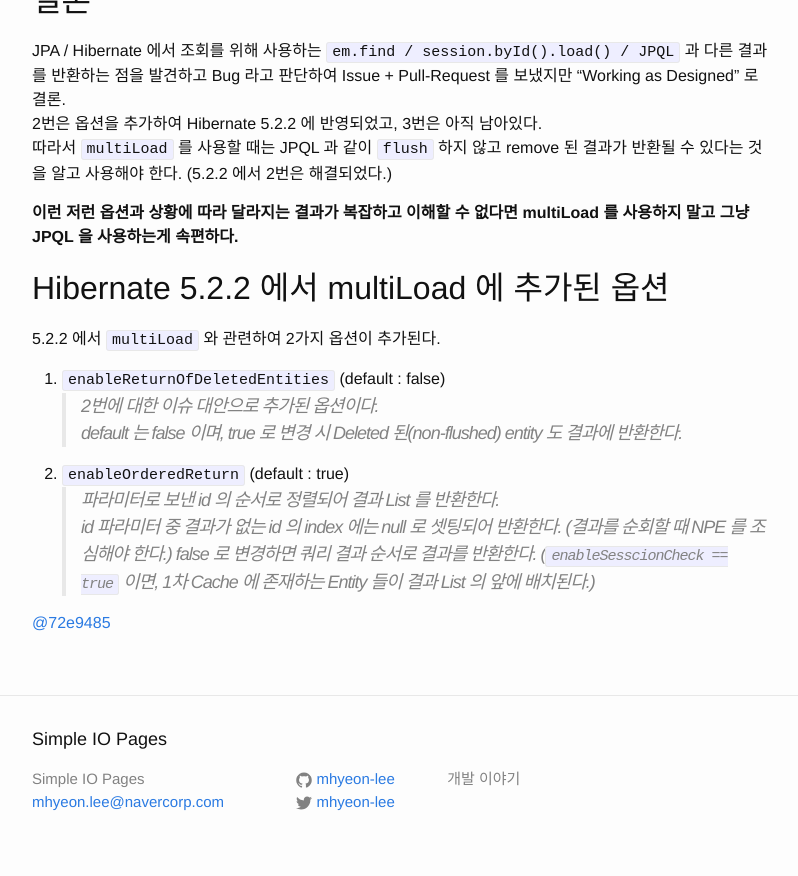
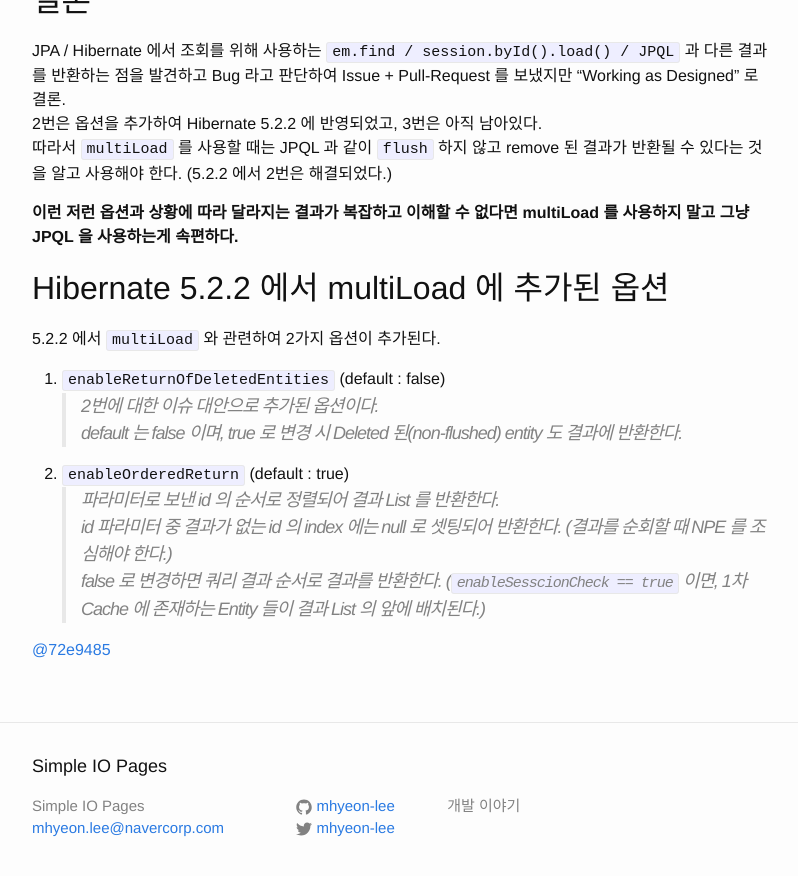
Before and after one commit to mhyeon-lee/mhyeon-lee.github.io, a Jekyll site: the page built from _posts/2016-08-05-[Hibernate] load-by-multiple-id API 를 사용할때 알아야할 것들.markdown, in a window 1280 px wide and 900 px high, scrolled down 4813 px. Shown: the top 876 px of the window, without its empty margins (238-1036 px from the left). Built offline with Jekyll 4.4.1, drawn with Linux system fonts in a browser that asks for light colours.

```diff
--- a/_posts/2016-08-05-[Hibernate] load-by-multiple-id API 를 사용할때 알아야할 것들.markdown
+++ b/_posts/2016-08-05-[Hibernate] load-by-multiple-id API 를 사용할때 알아야할 것들.markdown
@@ -142,7 +142,7 @@ JPA / Hibernate 에서 조회를 위해 사용하는 `em.find / session.byId().l
 
 2. `enableOrderedReturn` (default : true)
     > 파라미터로 보낸 id 의 순서로 정렬되어 결과 List 를 반환한다. <br />
-    > id 파라미터 중 결과가 없는 id 의 index 에는 null 로 셋팅되어 반환한다. (결과를 순회할 때 NPE 를 조심해야 한다.)
+    > id 파라미터 중 결과가 없는 id 의 index 에는 null 로 셋팅되어 반환한다. (결과를 순회할 때 NPE 를 조심해야 한다.) <br />
     > false 로 변경하면 쿼리 결과 순서로 결과를 반환한다. (`enableSesscionCheck == true` 이면, 1차 Cache 에 존재하는 Entity 들이 결과 List 의 앞에 배치된다.)
 
 [@72e9485](https://github.com/mhyeon-lee/hibernate-orm/commit/72e948514e95cbc2c7e8713a36ed461845d8c89e)
```
